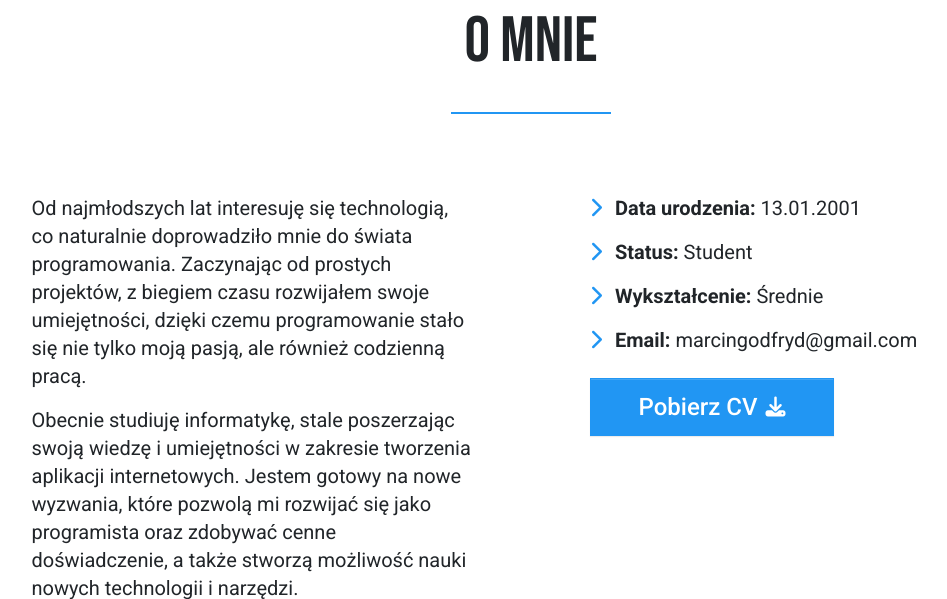
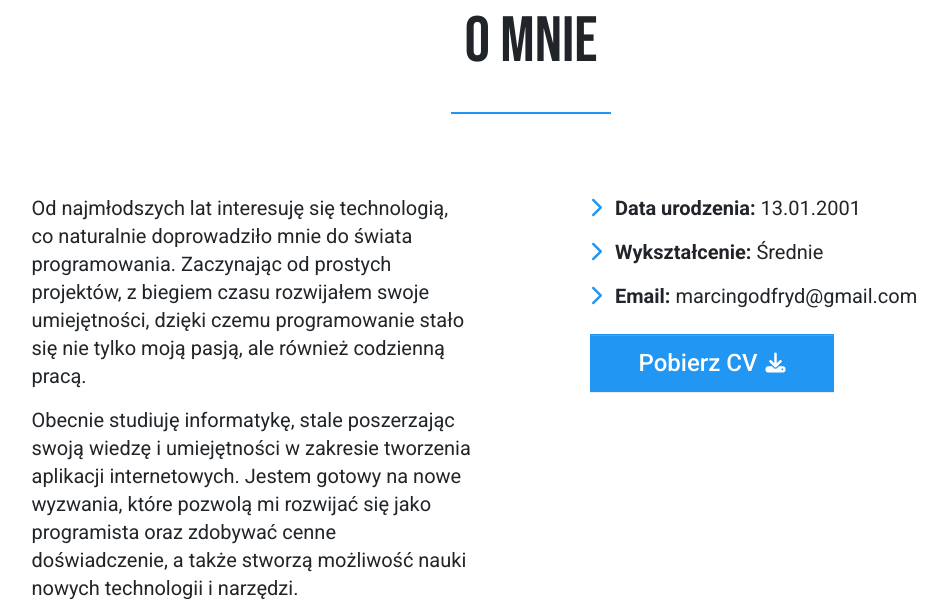
Before and after one commit to Goferov/portfolio, a PHP site: page / in a window 1280 px wide. Shown: the part 838-1437 px from the top of the page, without its empty margins (109-1056 px from the left). Run offline with PHP 8.4, Linux system fonts and the light colour scheme; some libraries are stand-ins or nearby versions.

Commit message:
Remove student status

```diff
--- a/index.php
+++ b/index.php
@@ -251,10 +251,6 @@ $projects = [
                         <div class="my-3">
                             <i class="fa-sharp fa-solid fa-chevron-right text-primary me-2"></i>
                             <span class="fw-semibold">Data urodzenia: </span> 13.01.2001
-                        </div>
-                        <div class="my-3">
-                            <i class="fa-sharp fa-solid fa-chevron-right text-primary me-2"></i>
-                            <span class="fw-semibold">Status: </span> Student
                         </div>
                         <div class="my-3">
                             <i class="fa-sharp fa-solid fa-chevron-right text-primary me-2"></i>
```
